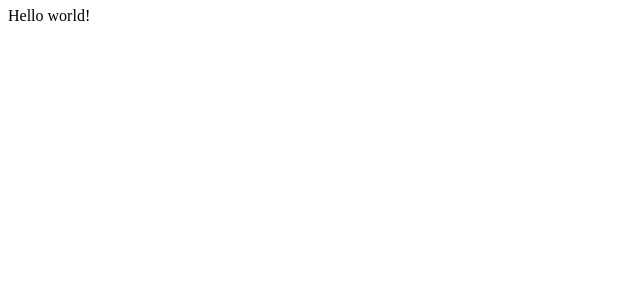
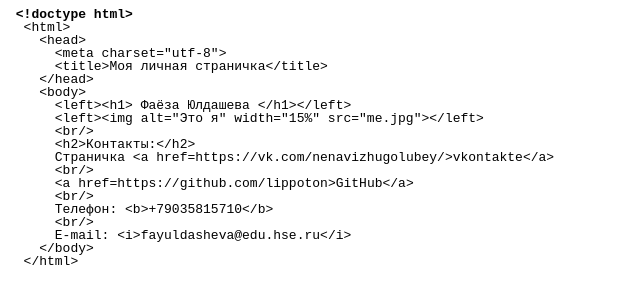
Before and after one commit to lippoton/lippoton.github.io, a plain HTML site: page index.html in a window 1280 px wide. Shown: the whole page, without its empty margins (0-640 px from the left). Drawn offline with Linux system fonts and the light colour scheme.

Commit message:
личная инфа

```diff
--- a/index.html
+++ b/index.html
@@ -4,16 +4,37 @@
 	<meta http-equiv="content-type" content="text/html; charset=utf-8"/>
 	<title></title>
 	<meta name="generator" content="LibreOffice 5.3.2.2 (MacOSX)"/>
-	<meta name="created" content="2017-10-09T19:13:25.708924000"/>
-	<meta name="changed" content="2017-10-09T19:14:22.154871000"/>
+	<meta name="created" content="00:00:00"/>
+	<meta name="changed" content="2017-10-09T19:41:46.588155000"/>
 	<style type="text/css">
 		@page { margin: 2cm }
 		p { margin-bottom: 0.25cm; line-height: 120% }
+		pre.cjk { font-family: "Courier New", monospace }
+		code.cjk { font-family: "Courier New", monospace }
 	</style>
 </head>
 <body lang="ru-RU" dir="ltr">
-<p style="margin-bottom: 0cm; line-height: 100%">Hello world!</p>
-<p style="margin-bottom: 0cm; line-height: 100%"><br/>
+<pre class="western" style="line-height: 100%"><strong><code class="western"> </code><code class="western">&lt;!doctype html&gt;</code></strong>
+<code class="western">  </code><code class="western">&lt;html&gt;</code>
+<code class="western">    </code><code class="western">&lt;head&gt;</code>
+<code class="western">      </code><code class="western">&lt;meta charset=&quot;utf-8&quot;&gt;</code>
+<code class="western">      </code><code class="western">&lt;title&gt;Моя личная страничка&lt;/title&gt;</code>
+<code class="western">    </code><code class="western">&lt;/head&gt;</code>
+<code class="western">    </code><code class="western">&lt;body&gt; </code>
+<code class="western">      </code><code class="western">&lt;left&gt;&lt;h1&gt; Фаёза Юлдашева &lt;/h1&gt;&lt;/left&gt;</code>
+<code class="western">      </code><code class="western">&lt;left&gt;&lt;img alt=&quot;Это я&quot; width=&quot;15%&quot; src=&quot;me.jpg&quot;&gt;&lt;/left&gt;</code>
+<code class="western">      </code><code class="western">&lt;br/&gt;</code>
+<code class="western">      </code><code class="western">&lt;h2&gt;Контакты:&lt;/h2&gt;</code>
+<code class="western">      </code><code class="western">Страничка &lt;a href=https://vk.com/</code><code class="western">nenavizhugolubey</code><code class="western">/&gt;vkontakte&lt;/a&gt;</code>
+<code class="western">      </code><code class="western">&lt;br/&gt;</code>
+<code class="western">      </code><code class="western">&lt;a href=https://github.com/</code><code class="western">lippoton</code><code class="western">&gt;GitHub&lt;/a&gt;</code>
+<code class="western">      </code><code class="western">&lt;br/&gt;</code>
+<code class="western">      </code><code class="western">Телефон: &lt;b&gt;+7</code><code class="western">9035815710</code><code class="western">&lt;/b&gt;</code>
+<code class="western">      </code><code class="western">&lt;br/&gt;</code>
+<code class="western">      </code><code class="western">E-mail: &lt;i&gt;</code><code class="western">fayuldasheva</code><code class="western">@edu.hse.ru&lt;/i&gt;</code>
+<code class="western">    </code><code class="western">&lt;/body&gt;</code>
+<code class="western">  </code><code class="western">&lt;/html&gt;</code></pre><p style="margin-bottom: 0cm; line-height: 100%">
+<br/>
 
 </p>
 </body>
```
Also changed, not shown: me.jpg (added), 1 other file.
